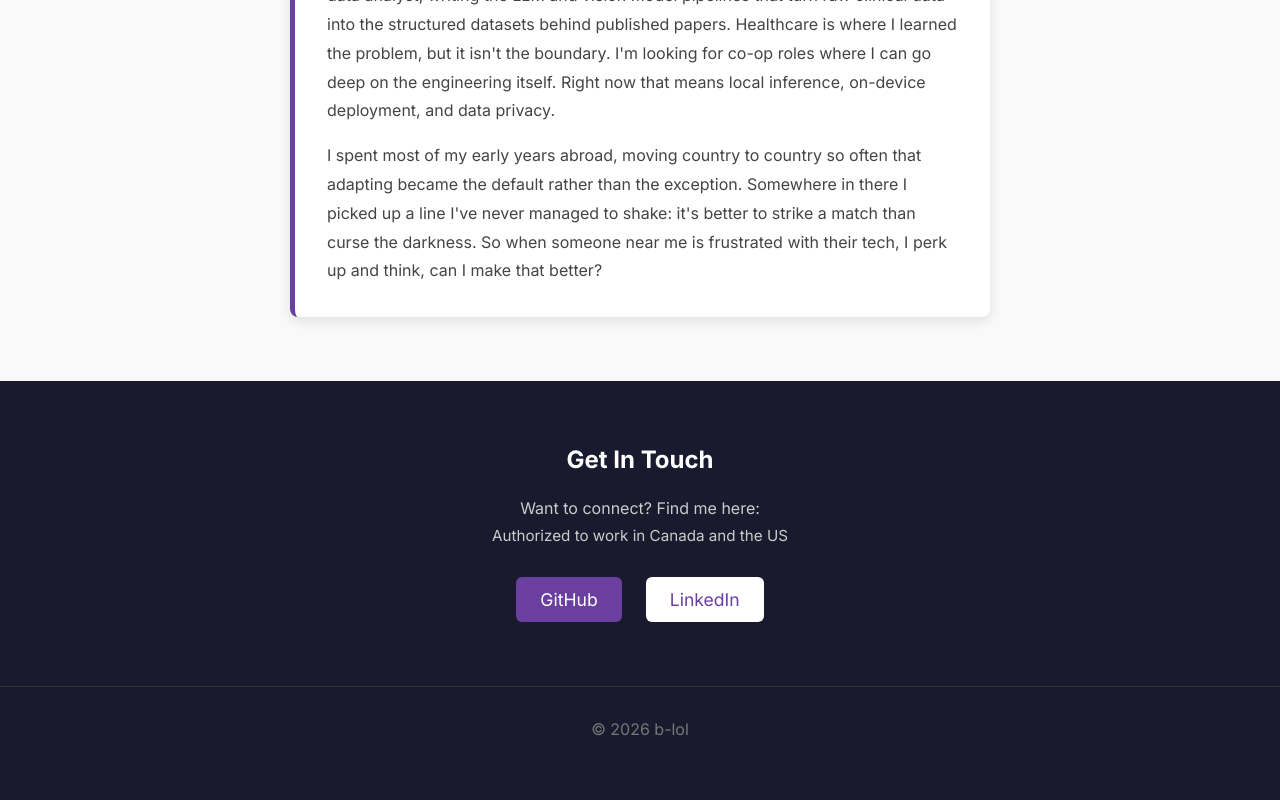
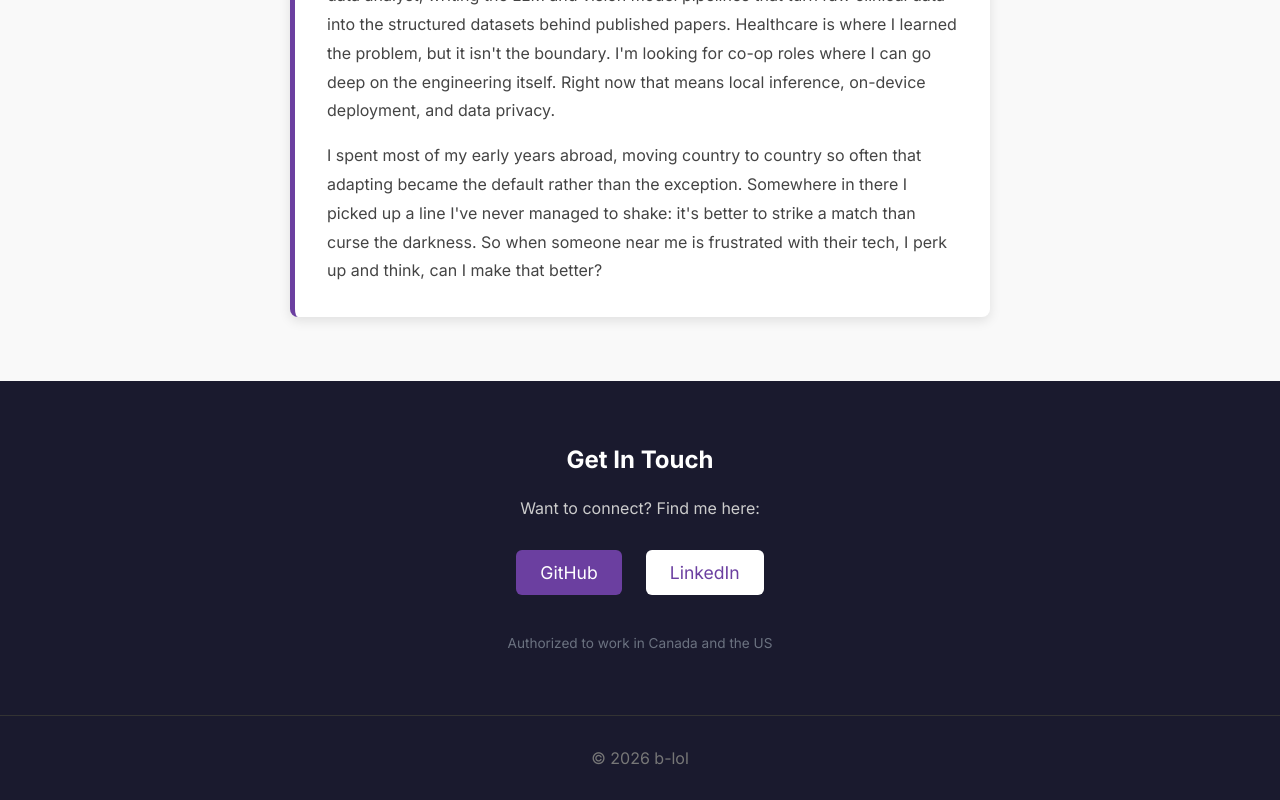
Before and after one commit to b-lol/Portfolio_, a React (Vite) app in the folder frontend/: page / in a window 1280 px wide. Shown: the part 1837-2637 px from the top of the page. Before the commit the page ends 2608 px from the top, so only its background shows below. Built offline with nearby package versions, Linux system fonts and the light colour scheme; no server answers.

Commit message:
Move work authorization line below contact buttons

```diff
--- a/frontend/src/App.jsx
+++ b/frontend/src/App.jsx
@@ -285,11 +285,10 @@ function App() {
         textAlign: 'center',
       }}>
         <h2 style={{ marginBottom: '1.5rem', color: '#fff' }}>Get In Touch</h2>
-        <p style={{ color: '#ccc', marginBottom: '0.5rem' }}>
+        <p style={{ color: '#ccc', marginBottom: '2rem' }}>
           Want to connect? Find me here:
         </p>
-        <p style={{ color: '#ccc', fontSize: '0.95rem', marginBottom: '2rem' }}>Authorized to work in Canada and the US
-        </p>
+
         <div style={{ display: 'flex', justifyContent: 'center', gap: '1.5rem' }}>
           <a
             href="https://github.com/b-lol"
@@ -322,6 +321,14 @@ function App() {
             LinkedIn
           </a>
         </div>
+
+        <p style={{
+          color: '#6b7280',
+          fontSize: '0.85rem',
+          marginTop: '2.5rem'
+        }}>
+          Authorized to work in Canada and the US
+        </p>
       </section>
 
       {/* Footer */}
```
